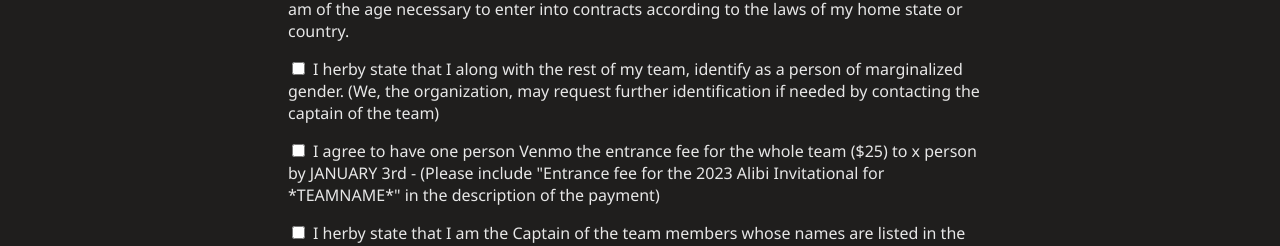
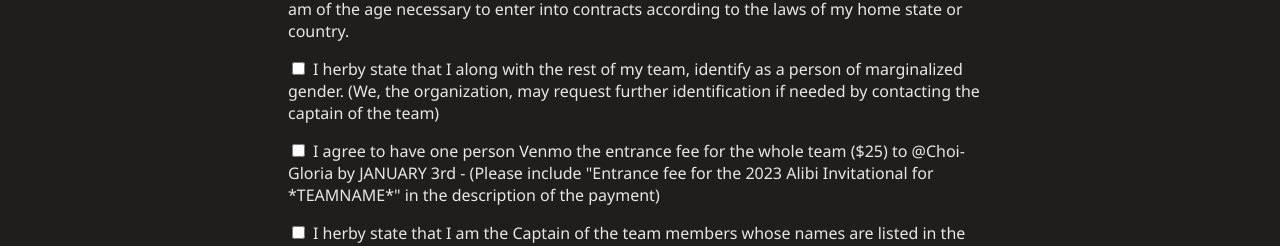
Before and after one commit to justindjsuh/alibi-esports-fe, a React (Create React App) app: page /signup in a window 1280 px wide. Shown: the part 1535-1781 px from the top of the page. Built offline with nearby package versions, Linux system fonts and the light colour scheme.

Commit message:
added venmo details

```diff
--- a/src/features/form/PlayerForm.js
+++ b/src/features/form/PlayerForm.js
@@ -573,9 +573,9 @@ const PlayerForm = () => {
             ></input>
             <label>
               I agree to have one person Venmo the entrance fee for the whole
-              team ($25) to x person by JANUARY 3rd - (Please include "Entrance
-              fee for the 2023 Alibi Invitational for *TEAMNAME*" in the
-              description of the payment)
+              team ($25) to @Choi-Gloria by JANUARY 3rd - (Please include
+              "Entrance fee for the 2023 Alibi Invitational for *TEAMNAME*" in
+              the description of the payment)
             </label>
           </div>
 
```
